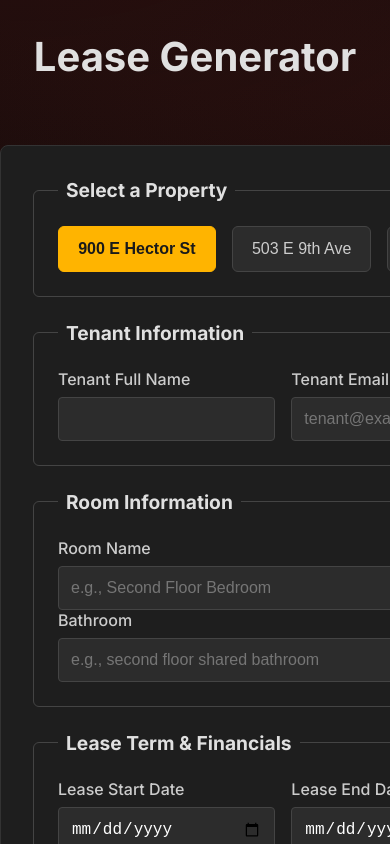
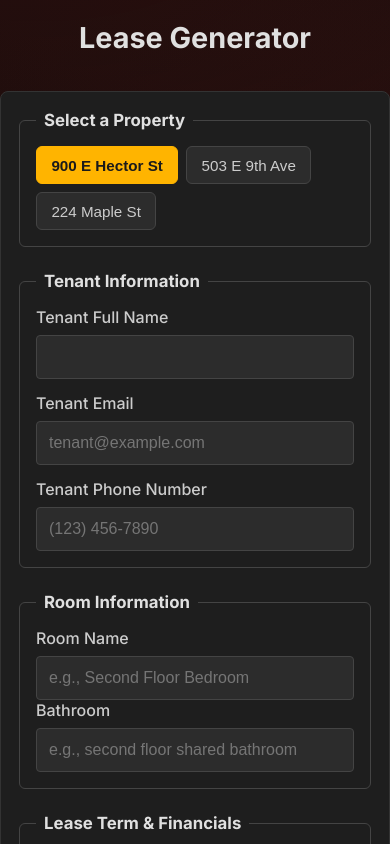
Before and after one commit to kevincauto/kevincauto-portfolio, a Next.js app: page /lease-editor in a window 390 px wide. Shown: the top 844 px of the page. Built offline with nearby package versions, Linux system fonts and the light colour scheme.

Commit message:
style: Implement responsive design enhancements in CSS for lease editor components, adding media queries for improved layout and spacing on smaller screens

```diff
--- a/src/app/lease-editor/page.module.css
+++ b/src/app/lease-editor/page.module.css
@@ -12,3 +12,19 @@
   font-size: 2.5rem;
   color: #e0e0e0;
 }
+
+@media (max-width: 900px) {
+  .title {
+    font-size: 2.1rem;
+  }
+}
+
+@media (max-width: 600px) {
+  .container {
+    padding-top: 1.25rem;
+  }
+  .title {
+    font-size: 1.8rem;
+    margin-bottom: 1.25rem;
+  }
+}
--- a/src/components/LeaseEditorForm/LeaseEditorForm.module.css
+++ b/src/components/LeaseEditorForm/LeaseEditorForm.module.css
@@ -2,7 +2,8 @@
   display: flex;
   flex-direction: column;
   gap: 1.5rem;
-  width: 800px;
+  width: 100%;
+  max-width: 800px;
   margin: 2rem auto;
   padding: 2rem;
   background-color: #1e1e1e;
@@ -54,7 +55,7 @@
 
 .grid {
   display: grid;
-  grid-template-columns: repeat(auto-fit, minmax(200px, 1fr));
+  grid-template-columns: repeat(auto-fit, minmax(220px, 1fr));
   gap: 1rem;
 }
 
@@ -99,3 +100,53 @@
   font-size: 0.875rem;
   text-align: center;
 }
+
+/* Responsive tweaks */
+@media (max-width: 900px) {
+  .form {
+    padding: 1.5rem;
+    margin: 1.5rem auto;
+  }
+
+  .grid {
+    grid-template-columns: 1fr 1fr;
+    gap: 0.875rem;
+  }
+}
+
+@media (max-width: 600px) {
+  .form {
+    padding: 1.125rem;
+    margin: 1rem auto;
+  }
+
+  .fieldset {
+    padding: 1rem;
+  }
+
+  .legend {
+    font-size: 1.05rem;
+  }
+
+  .propertyToggle {
+    gap: 0.5rem;
+  }
+
+  .toggleButton {
+    padding: 0.6rem 0.9rem;
+    font-size: 0.95rem;
+  }
+
+  .grid {
+    grid-template-columns: 1fr;
+  }
+
+  .checkboxGrid {
+    gap: 1rem;
+  }
+
+  .button {
+    padding: 0.85rem 1.25rem;
+    font-size: 0.95rem;
+  }
+}
```
